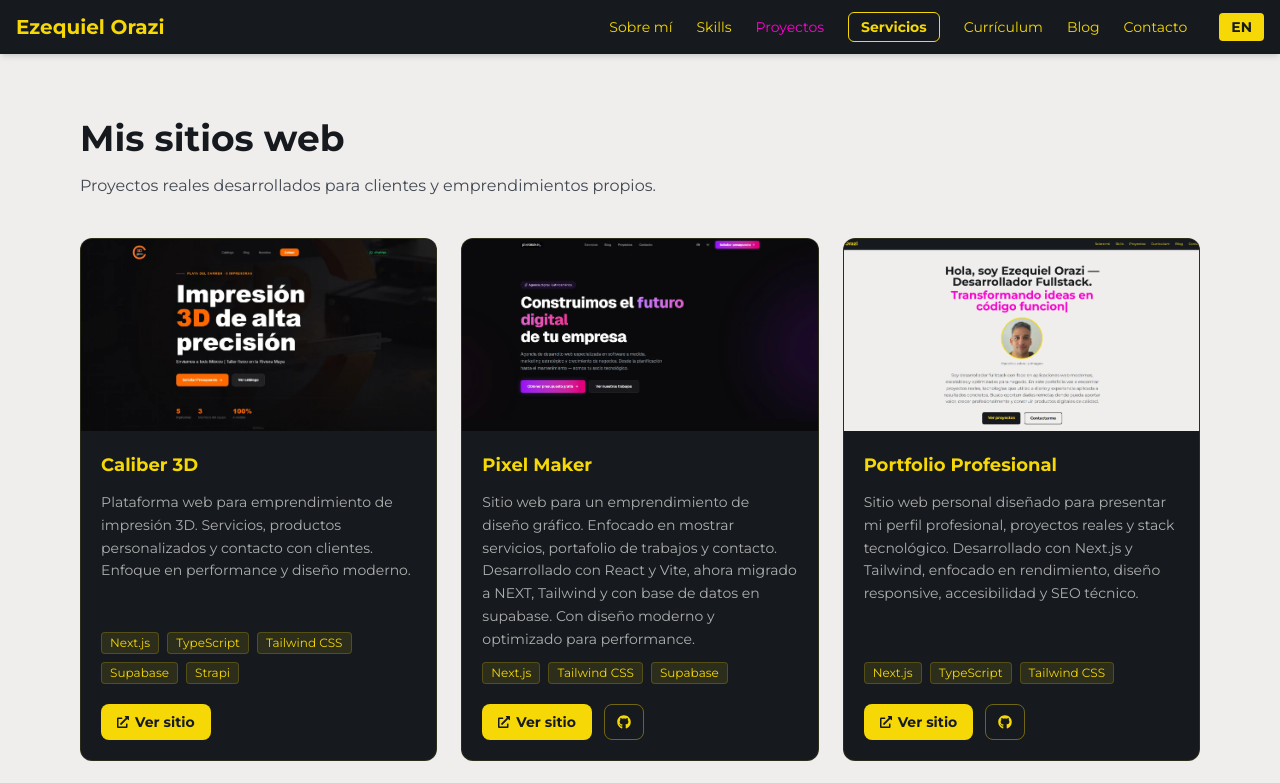
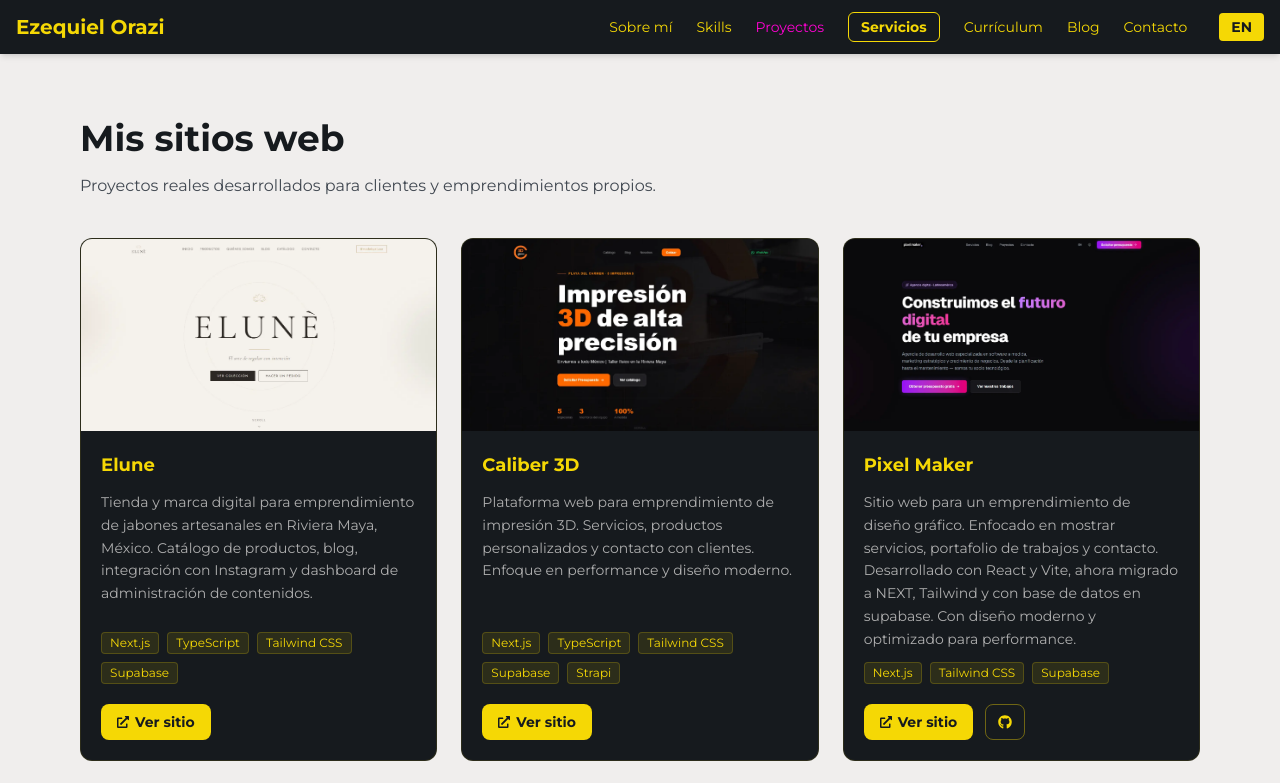
Before and after one commit to Ezzeorazi/mi-portafolio, a Next.js app: page /proyectos in a window 1280 px wide. Shown: the top 783 px of the page. Built offline with nearby package versions, Linux system fonts and the light colour scheme.

Commit message:
new post gallery

```diff
--- a/components/Gallery.tsx
+++ b/components/Gallery.tsx
@@ -1,6 +1,16 @@
 import ProjectCard from './ProjectCard';
 
 export const projects = [
+  {
+    id: 10,
+    featured: true,
+    title: 'Elune',
+    description:
+      'Tienda y marca digital para emprendimiento de jabones artesanales en Riviera Maya, México. Catálogo de productos, blog, integración con Instagram y dashboard de administración de contenidos.',
+    image: 'images/projects/portada-elune.webp',
+    technologies: ['Next.js', 'TypeScript', 'Tailwind CSS', 'Supabase'],
+    liveLink: 'https://madebyelune.com',
+  },
   {
     id: 9,
     featured: true,
```
Also changed, not shown: public/images/projects/portada-elune.webp (added).
